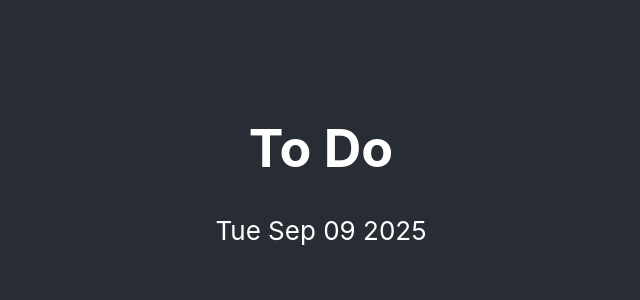
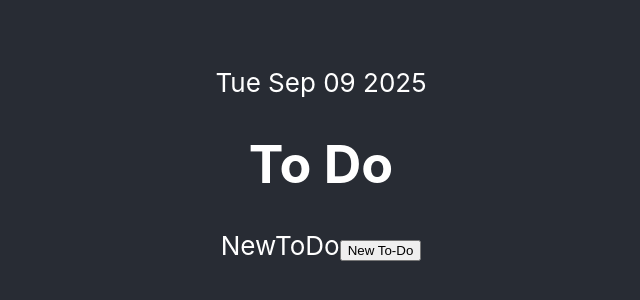
Before and after one commit to pinkx-xlink/react-to-do-app2025, a React (Create React App) app in the folder to-do/: page / in a window 1280 px wide. Shown: the part 236-536 px from the top of the page, without its empty margins (319-959 px from the left). Built offline with nearby package versions, Linux system fonts and the light colour scheme.

Commit message:
Move TodaysDate above h1; create NewToDo.jsx and add a button (button not function yet, but will be used to trigger the popup the user uses to create a new to-do task)

```diff
--- a/to-do/src/App.js
+++ b/to-do/src/App.js
@@ -1,12 +1,17 @@
 import './App.css';
 import TodaysDate from './components/TodaysDate';
+import NewToDo from './components/NewToDo';
+
 
 function App() {
   return (
     <div className="App">
       <header className="App-header">
+
+        <TodaysDate />
         <h1>To Do</h1>
-        <TodaysDate />
+        <NewToDo />
+
       </header>
     </div>
   );
--- /dev/null
+++ b/to-do/src/components/NewToDo.jsx
@@ -0,0 +1,11 @@
+import React from 'react'
+
+const NewToDo = () => {
+  return (
+    <div>NewToDo
+        <button>New To-Do</button>
+    </div>
+  )
+}
+
+export default NewToDo
```
